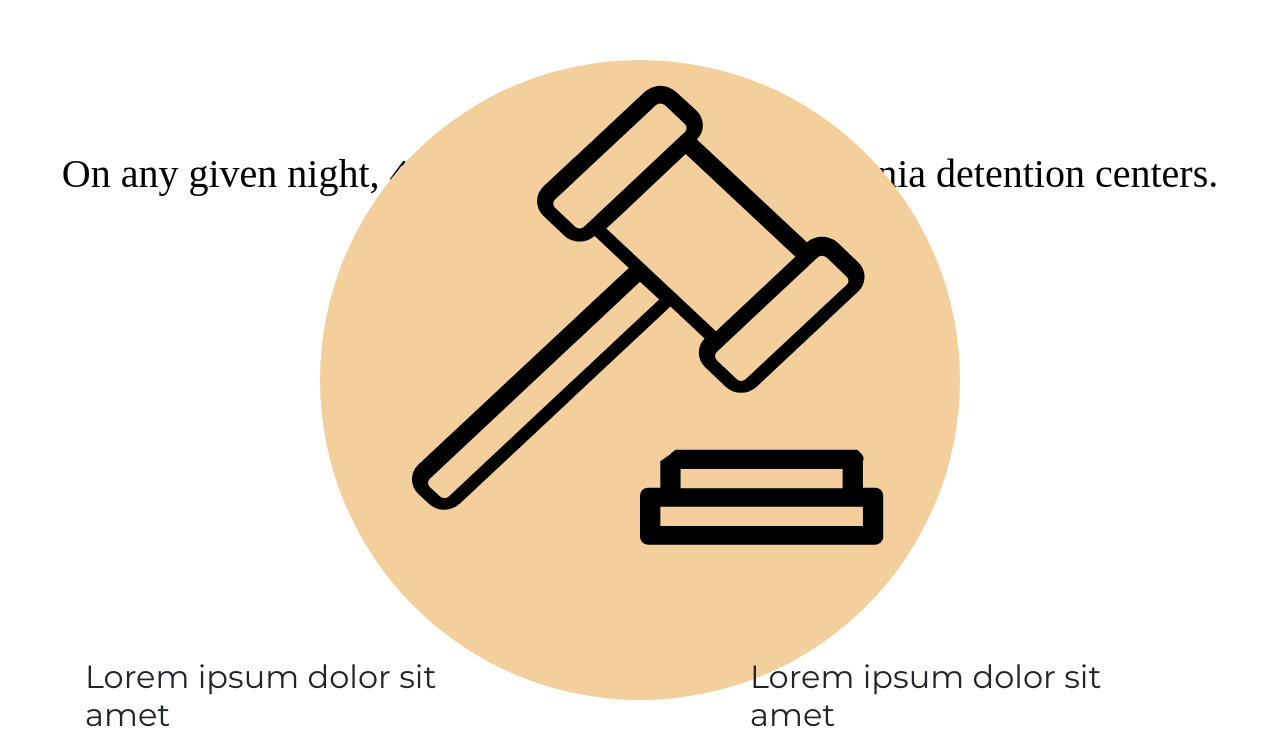
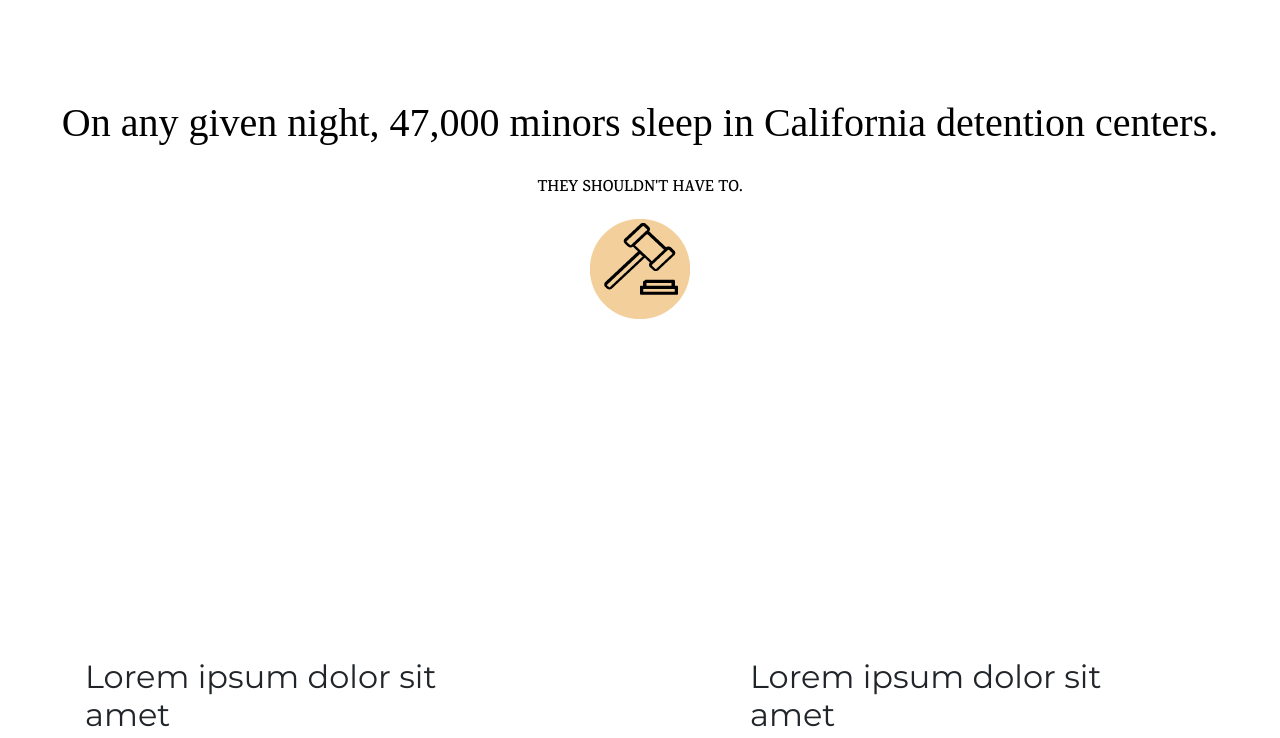
Before and after one commit to christiancollins196/Incarceration, a website: page index.html in a window 1280 px wide. Shown: the part 190-928 px from the top of the page. Drawn offline with Linux system fonts and the light colour scheme; a web font is replaced by a local one.

Commit message:
SVG to PNG

```diff
--- a/index.html
+++ b/index.html
@@ -78,7 +78,7 @@
 
 
         <!-- The main image that sticks to the top when scrolling -->
-        <img id="main-circle" src="assets/courts.svg" class="d-block img-fluid mx-auto">
+        <img id="main-circle" src="assets/courts.png" class="d-block img-fluid mx-auto">
       </div>
 
       <!-- TOP BACKGROUND IMAGE WITH ALL BLUE CIRCLES -->
```
